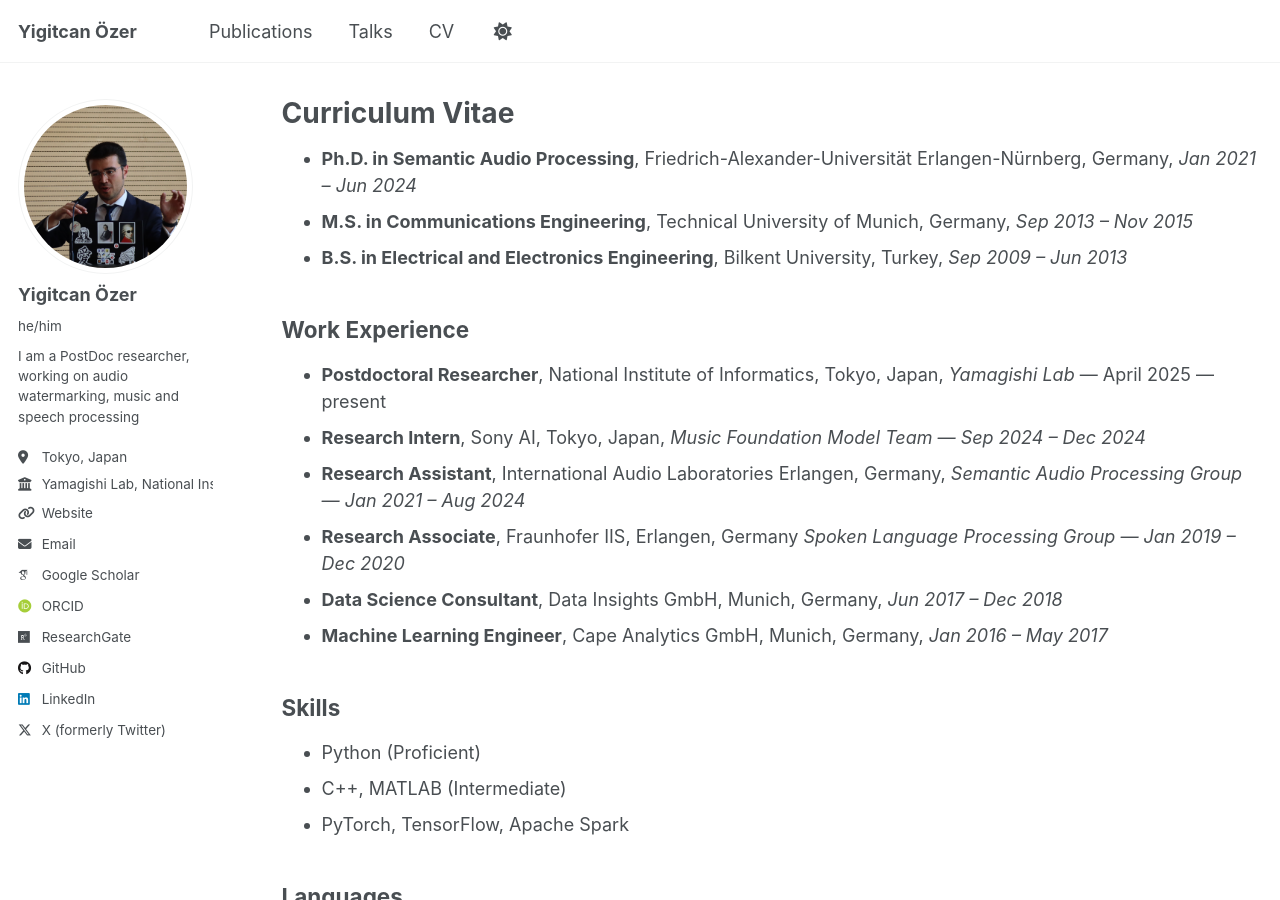
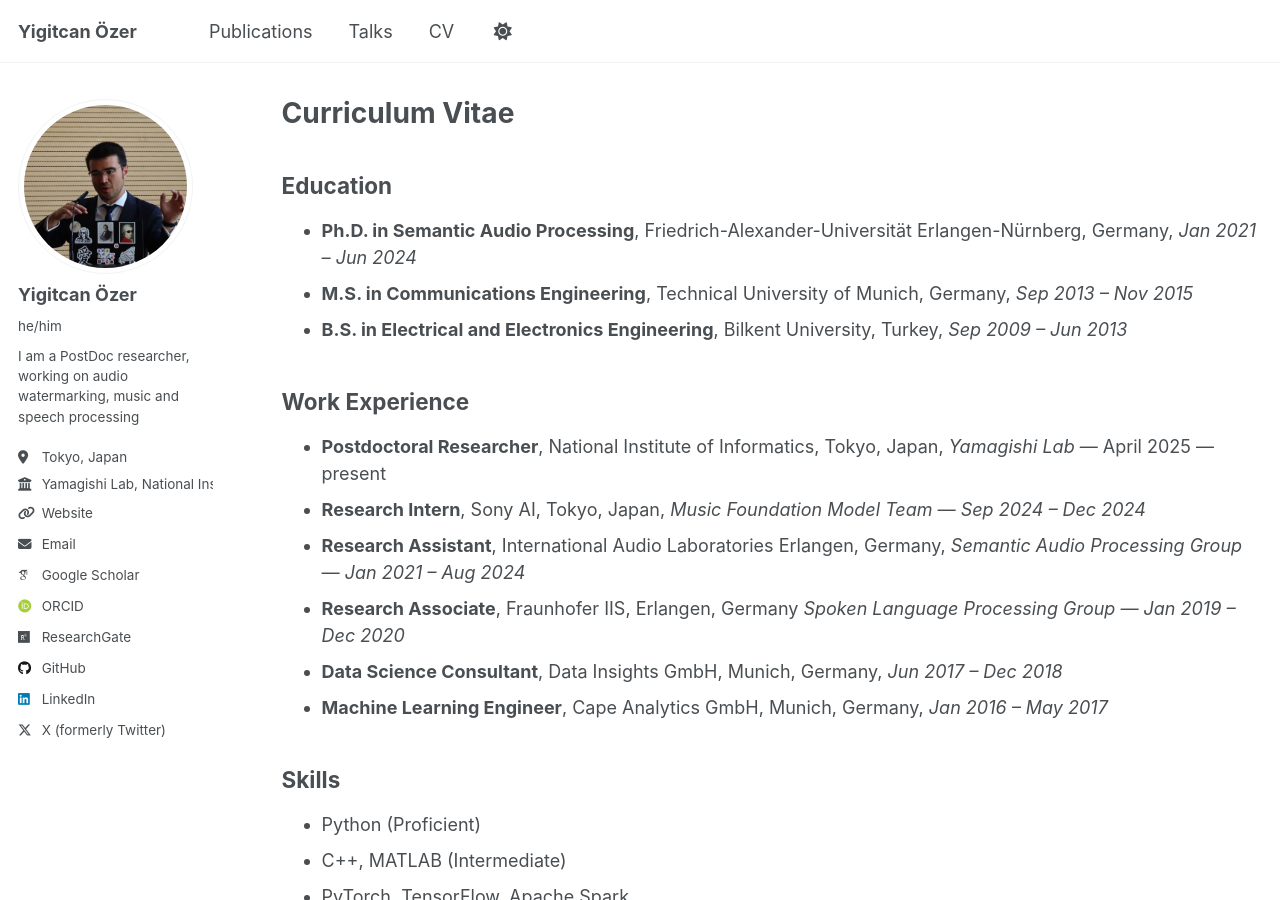
Before and after one commit to yiitozer/yiitozer.github.io, a Jekyll site: the page built from _pages/cv.md, in a window 1280 px wide and 900 px high. Built offline with Jekyll 4.4.1, drawn with Linux system fonts in a browser that asks for light colours; some web fonts are replaced.

Commit message:
add wrongly removed Education title

```diff
--- a/_pages/cv.md
+++ b/_pages/cv.md
@@ -9,6 +9,7 @@ redirect_from:
 
 {% include base_path %}
 
+## Education
 * **Ph.D. in Semantic Audio Processing**, Friedrich-Alexander-Universität Erlangen-Nürnberg, Germany, *Jan 2021 – Jun 2024*
 * **M.S. in Communications Engineering**, Technical University of Munich, Germany, *Sep 2013 – Nov 2015*
 * **B.S. in Electrical and Electronics Engineering**, Bilkent University, Turkey, *Sep 2009 – Jun 2013*
```
